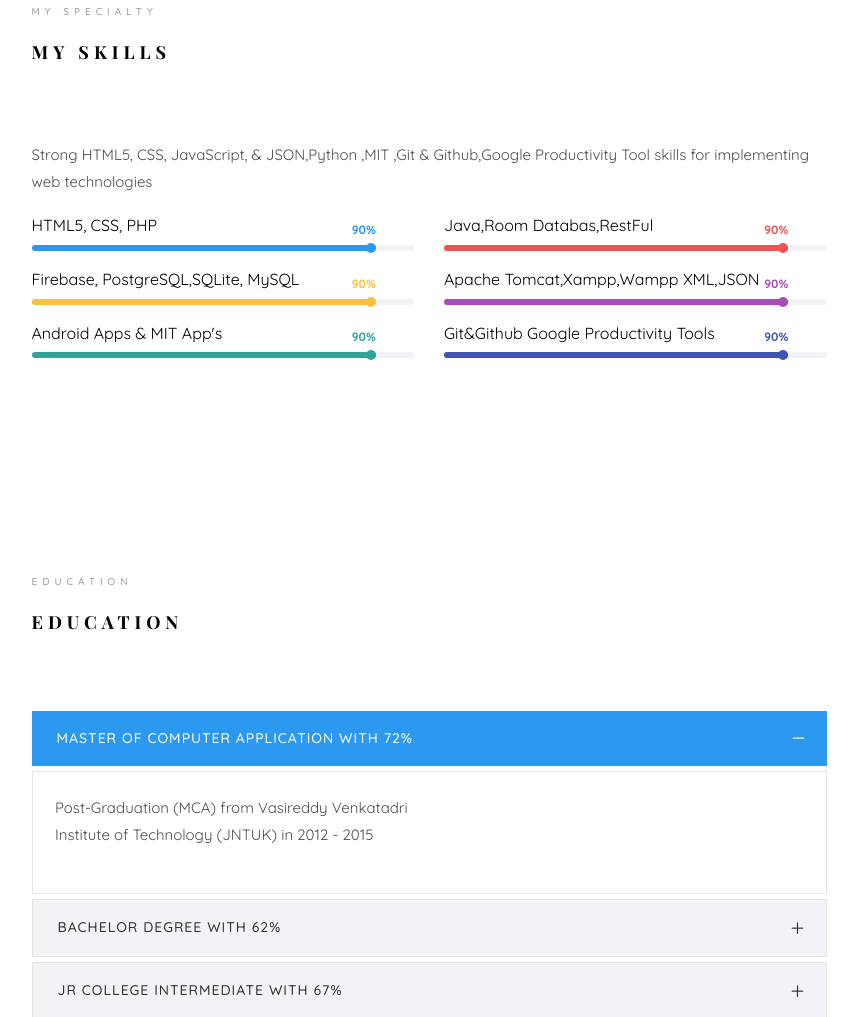
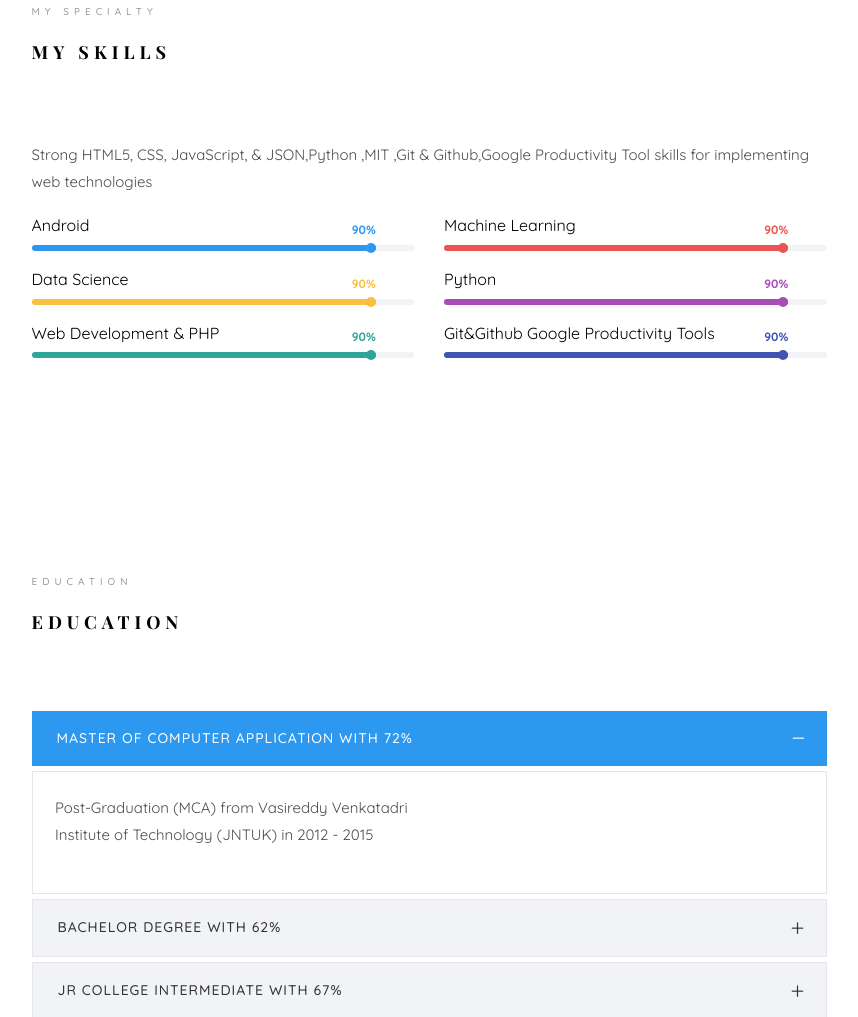
Before and after one commit to uppugundurulokesh/uppugundurulokesh.github.io, a plain HTML site: page index.html in a window 1280 px wide. Shown: the part 1786-2803 px from the top of the page, without its empty margins (361-1219 px from the left). Drawn offline with nearby package versions, Linux system fonts and the light colour scheme; files whose address does not match are found by name; a web font is replaced by a local one.

Commit message:
added files1

```diff
--- a/index.html
+++ b/index.html
@@ -166,7 +166,7 @@
 						</div>
 						<div class="col-md-6 animate-box" data-animate-effect="fadeInLeft">
 							<div class="progress-wrap">
-								<h3>HTML5, CSS, PHP</h3>
+								<h3>Android</h3>
 								<div class="progress">
 								 	<div class="progress-bar color-1" role="progressbar" aria-valuenow="90"
 								  	aria-valuemin="0" aria-valuemax="100" style="width:90%">
@@ -177,7 +177,7 @@
 						</div>
 						<div class="col-md-6 animate-box" data-animate-effect="fadeInRight">
 							<div class="progress-wrap">
-								<h3>Java,Room Databas,RestFul</h3>
+								<h3>Machine Learning</h3>
 								<div class="progress">
 								 	<div class="progress-bar color-2" role="progressbar" aria-valuenow="90"
 								  	aria-valuemin="0" aria-valuemax="100" style="width:90%">
@@ -188,7 +188,7 @@
 						</div>
 						<div class="col-md-6 animate-box" data-animate-effect="fadeInLeft">
 							<div class="progress-wrap">
-								<h3>Firebase, PostgreSQL,SQLite, MySQL</h3>
+								<h3>Data Science</h3>
 								<div class="progress">
 								 	<div class="progress-bar color-3" role="progressbar" aria-valuenow="90"
 								  	aria-valuemin="0" aria-valuemax="100" style="width:90%">
@@ -199,7 +199,7 @@
 						</div>
 						<div class="col-md-6 animate-box" data-animate-effect="fadeInRight">
 							<div class="progress-wrap">
-								<h3>Apache Tomcat,Xampp,Wampp XML,JSON</h3>
+								<h3>Python</h3>
 								<div class="progress">
 								 	<div class="progress-bar color-4" role="progressbar" aria-valuenow="90"
 								  	aria-valuemin="0" aria-valuemax="100" style="width:90%">
@@ -210,7 +210,7 @@
 						</div>
 						<div class="col-md-6 animate-box" data-animate-effect="fadeInLeft">
 							<div class="progress-wrap">
-								<h3>Android Apps & MIT App's</h3>
+								<h3>Web Development & PHP</h3>
 								<div class="progress">
 								 	<div class="progress-bar color-5" role="progressbar" aria-valuenow="90"
 								  	aria-valuemin="0" aria-valuemax="100" style="width:90%">
```
